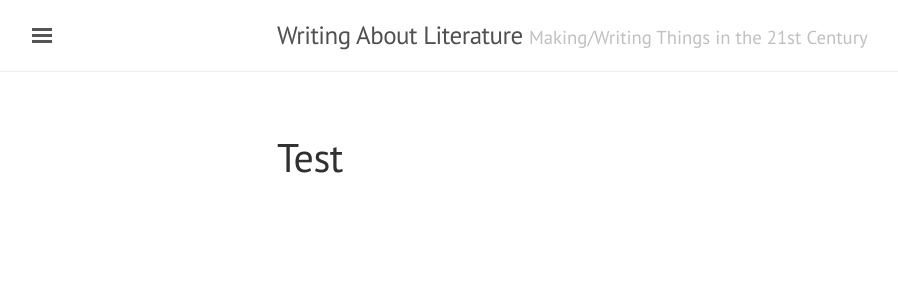
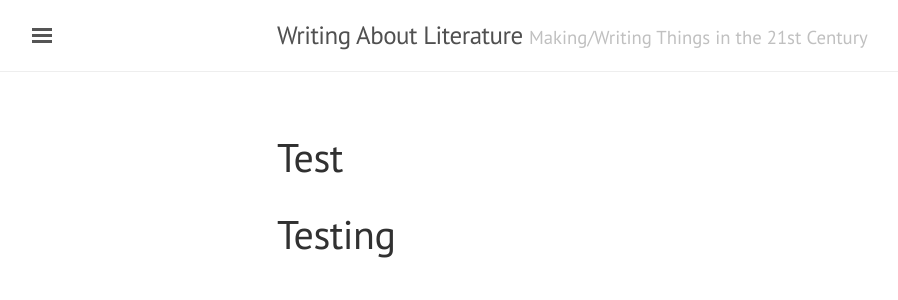
Before and after one commit to jloan/107v3, a Jekyll site: the page built from 00about.md, in a window 1280 px wide. Shown: the top 300 px of the page, without its empty margins (3-901 px from the left). Built offline with Jekyll 4.4.1, drawn with Linux system fonts in a browser that asks for light colours.

Commit message:
Update 00about.md

```diff
--- a/00about.md
+++ b/00about.md
@@ -1,4 +1,7 @@
 ---
 layout: page
 title: Test
+permalink: /test/
 ---
+
+# Testing
```
